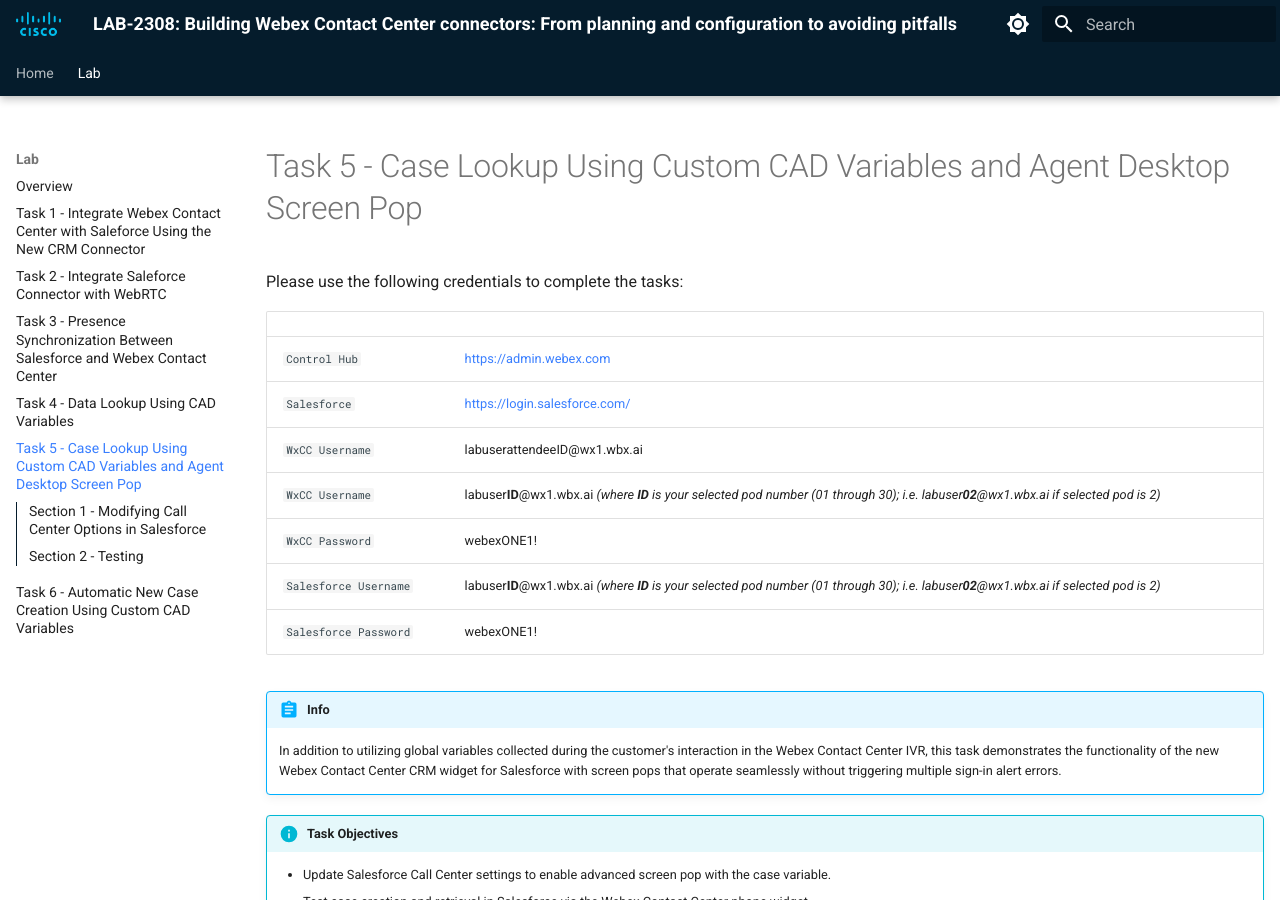
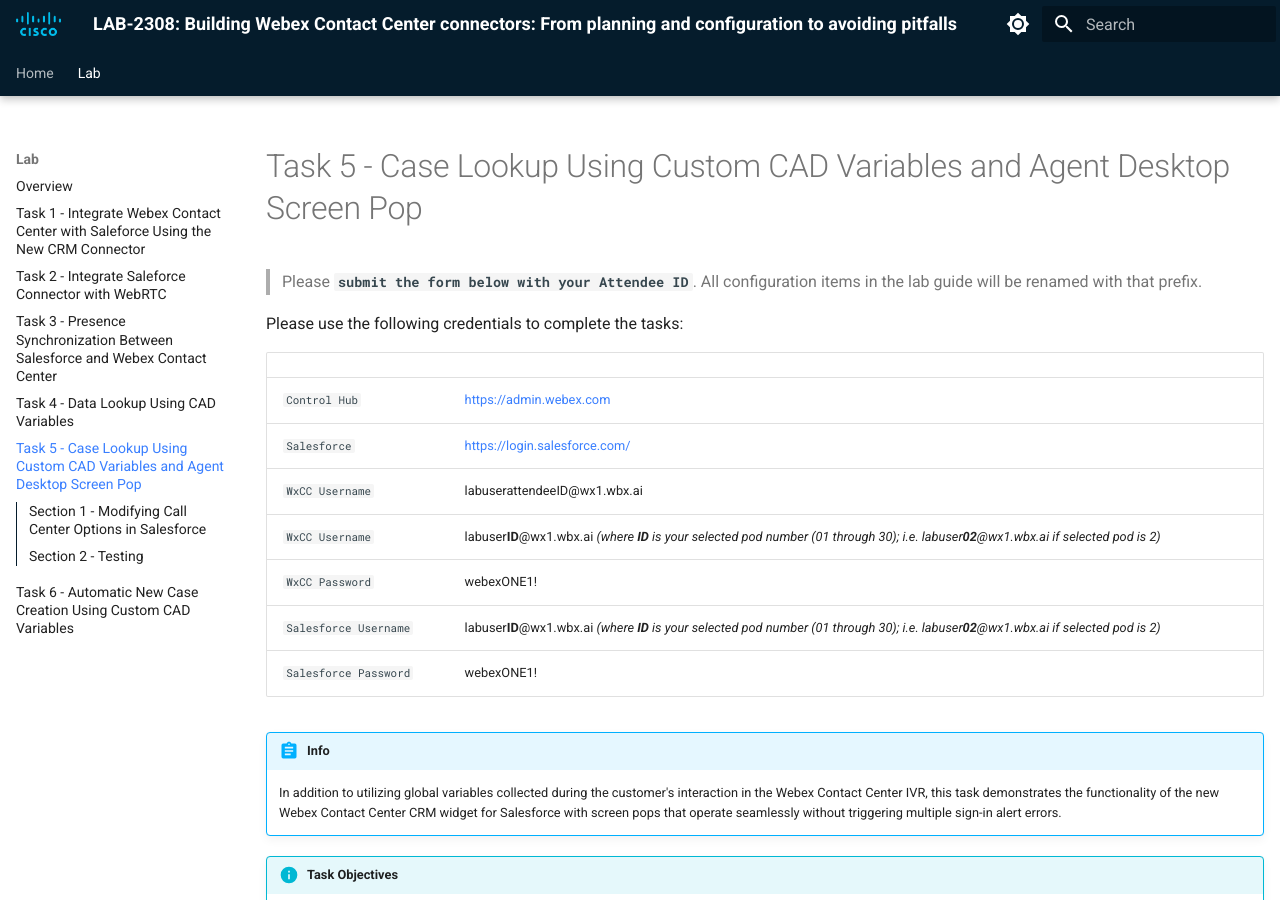
Before and after one commit to WebexCC-SA/LAB-2308, an MkDocs documentation site: the page built from docs/task5.md, in a window 1280 px wide and 900 px high. Built offline with MkDocs 1.6.1 and Material for MkDocs 9.7.7, drawn with Linux system fonts in a browser that asks for light colours.

Commit message:
Update task5.md

```diff
--- a/docs/task5.md
+++ b/docs/task5.md
@@ -41,6 +41,9 @@
     }
   };
 </script>
+
+> Please **`submit the form below with your Attendee ID`**. All configuration items in the lab guide will be renamed with that prefix.
+> {: .block-warning }
 
 Please use the following credentials to complete the tasks:
 
```
